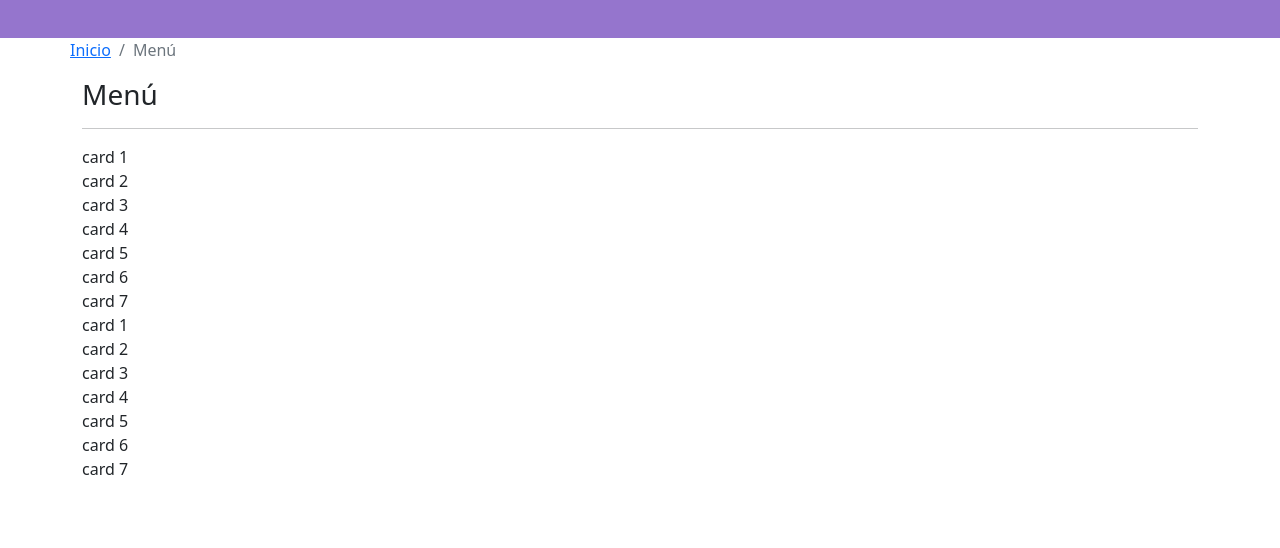
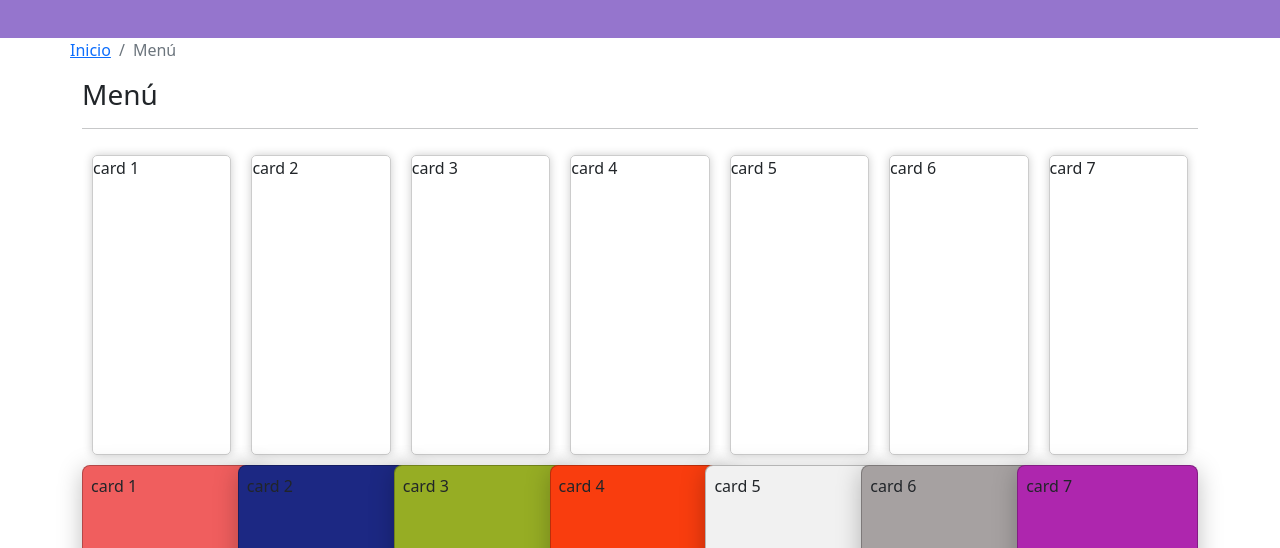
Before and after one commit to Gregory-reyes/restaurante_en_casa, a website: page menu.html in a window 1280 px wide. Shown: the part 252-800 px from the top of the page. Drawn offline with nearby package versions, Linux system fonts and the light colour scheme.

Commit message:
Implementación de movientos para las cards en menú

```diff
--- a/css/estilos.css
+++ b/css/estilos.css
@@ -137,3 +137,80 @@ body{
     text-align: center;
     color: #3b99e0;
   }
+  /**************************SECCION MENU************************/
+
+  .galeria{
+    display: flex;
+    left: calc(50% - 330px);
+  }
+
+  .card1{
+    margin: 10px;
+    border: 1px solid #ccc;
+    width: 300px;
+    height: 300px;
+    box-shadow: 0 0 10px rgba(0,0,0,0.2);
+    transition: 0.3s;
+    border-radius: 5px;
+  }
+
+  .card2{
+    position: relative;
+    left: 0;
+    width: 210px;
+    height: 160px;
+    padding: 8px;
+    background-color: white;
+    border-radius: 8px;
+    transition: 0.6s ease-in-out;
+    box-shadow: rgba(0,0,0,0.25) 0px 5px 25px;
+    border: 1px solid rgba(0,0,0,0.25);
+  }
+
+  .card2:nth-child(1){
+    background-color: #f05e5e;
+
+  }
+  .card2:nth-child(2){
+    background-color: #1c2883;
+
+  }
+  .card2:nth-child(3){
+    background-color: #96ad24;
+
+  }
+  .card2:nth-child(4){
+    background-color: #f93d0e;
+
+  }
+  .card2:nth-child(5){
+    background-color: #f1f1f1;
+
+  }
+  .card2:nth-child(6){
+    background-color: #a6a1a1;
+
+  }
+  .card2:nth-child(7){
+    background-color: #ae26ae;
+
+  }
+
+  .card2:not(:first-child){
+    margin-left: -25px;
+  }
+
+  .card2:hover{
+    transform: translateY(-20px);
+    font-weight: bold;
+    cursor: pointer;
+  }
+
+  .card2:hover ~ .card2{
+    transform: translateX(25px);
+  }
+
+  /*
+  .card2:hover ~ .card2{
+    left: 20px;
+  }*/
```
